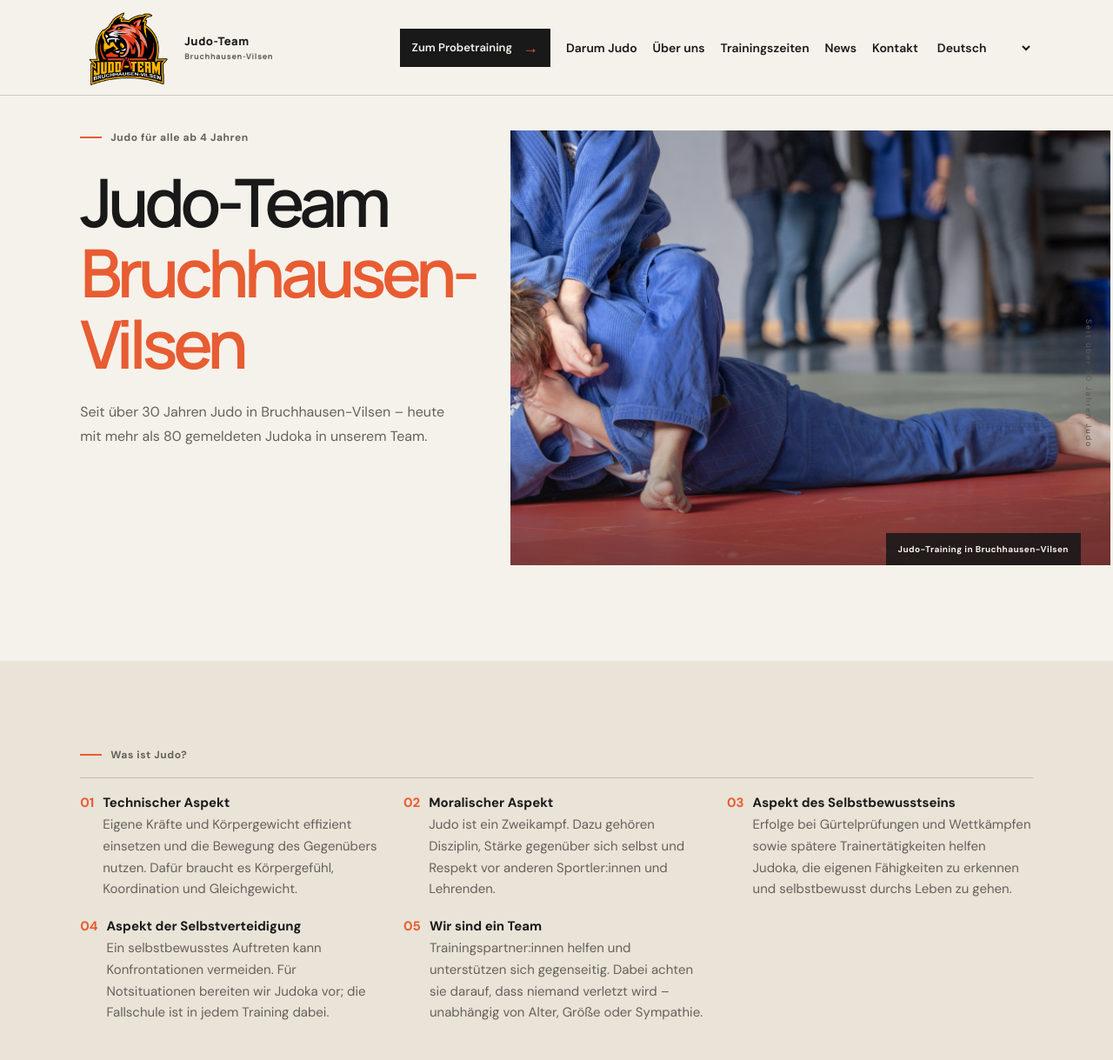
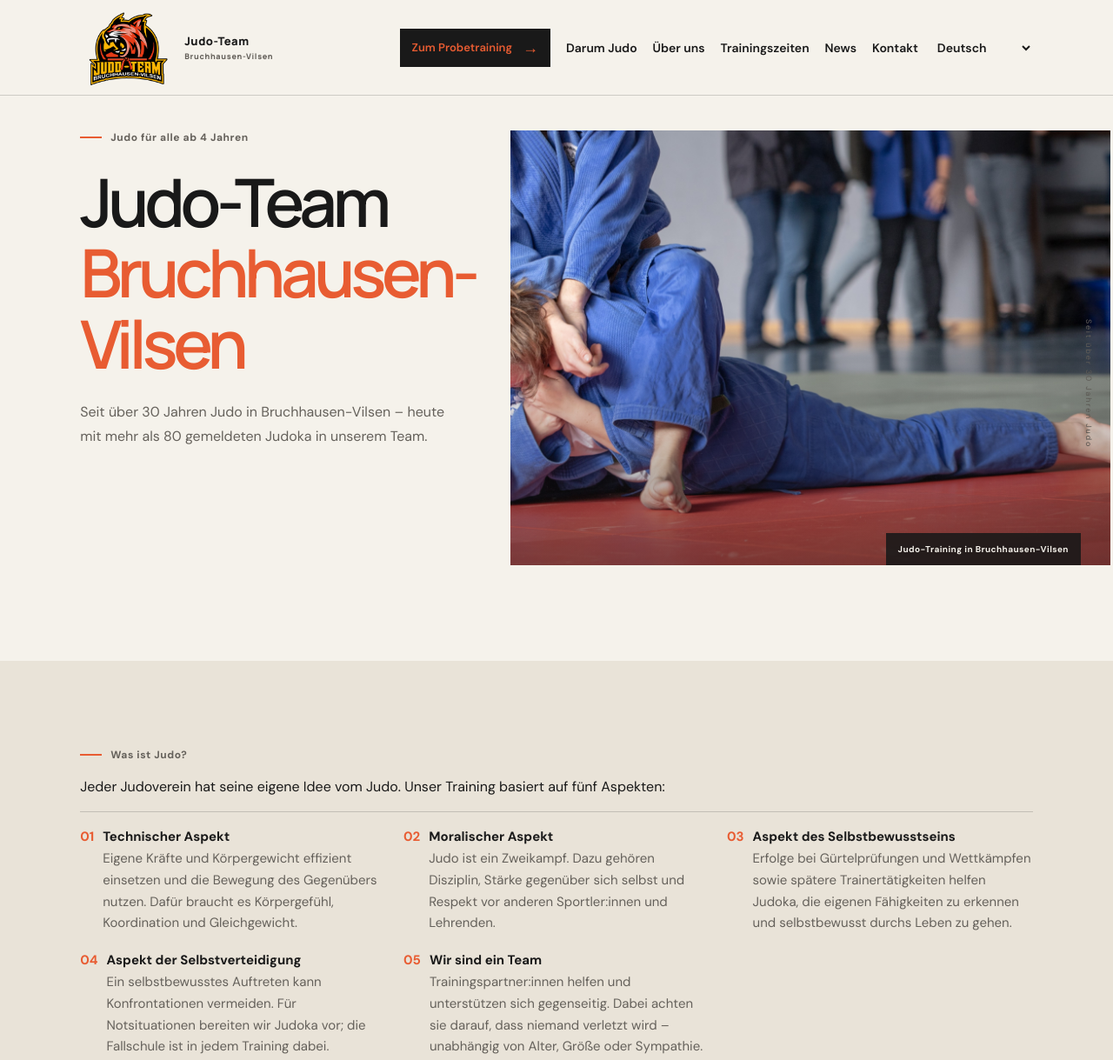
Before and after one commit to LucaBytz/Webside_Judoverein_TVBruvi, a plain HTML site: page index.html in a window 1280 px wide. Shown: the top 1219 px of the page at 87% size. Drawn offline with Linux system fonts and the light colour scheme.

Commit message:
Restore Judo intro and update navigation color
Co-authored-by: Copilot <223556219+Copilot@users.noreply.github.com>

```diff
--- a/index.html
+++ b/index.html
@@ -81,6 +81,10 @@
         <div class="section-wrap judo-layout">
           <div class="judo-copy" id="judo">
             <p class="eyebrow eyebrow-light"><span></span><span data-i18n="judoEyebrow">Was ist Judo?</span></p>
+            <p data-i18n="judoCopy">
+              Jeder Judoverein hat seine eigene Idee vom Judo. Unser Training
+              basiert auf fünf Aspekten:
+            </p>
             <div class="judo-points">
               <div><span>01</span><strong data-i18n="pointTechniqueTitle">Technischer Aspekt</strong><small data-i18n="pointTechniqueCopy">Eigene Kräfte und Körpergewicht effizient einsetzen und die Bewegung des Gegenübers nutzen. Dafür braucht es Körpergefühl, Koordination und Gleichgewicht.</small></div>
               <div><span>02</span><strong data-i18n="pointValuesTitle">Moralischer Aspekt</strong><small data-i18n="pointValuesCopy">Judo ist ein Zweikampf. Dazu gehören Disziplin, Stärke gegenüber sich selbst und Respekt vor anderen Sportler:innen und Lehrenden.</small></div>
--- a/script.js
+++ b/script.js
@@ -115,6 +115,12 @@ const translations = {
   ],
   mapLink: ["In Google Maps öffnen", "Open in Google Maps", "Открыть в Google Maps", "Відкрити в Google Maps"],
   judoEyebrow: ["Was ist Judo?", "What is judo?", "Что такое дзюдо?", "Що таке дзюдо?"],
+  judoCopy: [
+    "Jeder Judoverein hat seine eigene Idee vom Judo. Unser Training basiert auf fünf Aspekten:",
+    "Every judo club has its own approach to judo. Our training is based on five aspects:",
+    "У каждого клуба дзюдо свой подход. Наши тренировки основаны на пяти аспектах:",
+    "Кожен клуб дзюдо має свій підхід. Наші тренування ґрунтуються на п’яти аспектах:"
+  ],
   pointTechniqueTitle: ["Technischer Aspekt", "Technical aspect", "Технический аспект", "Технічний аспект"],
   pointTechniqueCopy: [
     "Eigene Kräfte und Körpergewicht effizient einsetzen und die Bewegung des Gegenübers nutzen. Dafür braucht es Körpergefühl, Koordination und Gleichgewicht.",
--- a/styles.css
+++ b/styles.css
@@ -179,7 +179,7 @@ button {
   padding: 10px 14px;
   border-bottom: 0;
   background: var(--ink);
-  color: var(--paper);
+  color: var(--orange);
   font-size: 13px;
   white-space: nowrap;
 }
```
